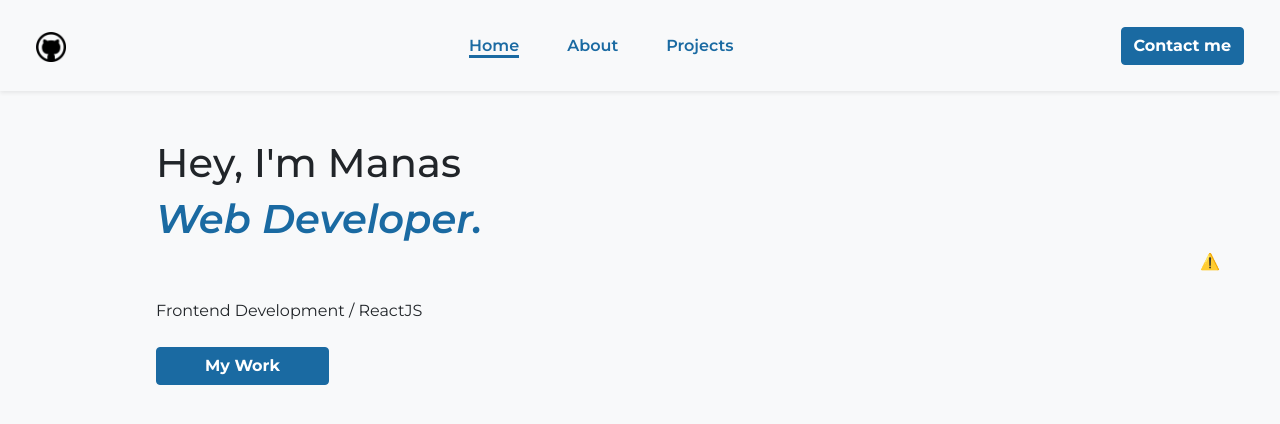
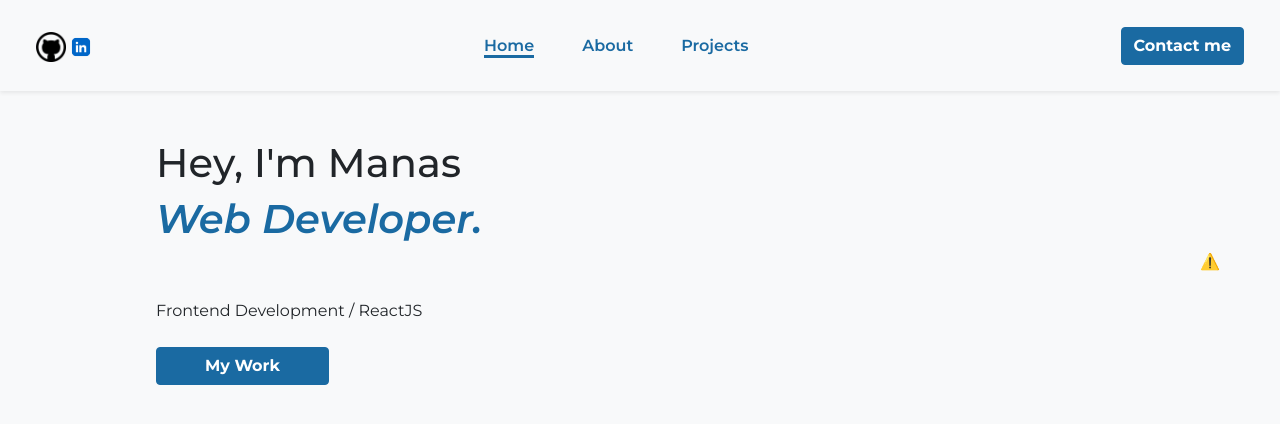
Before and after one commit to greyhound0/manas_portfolio_new, a React (Create React App) app: page / in a window 1280 px wide. Shown: the top 424 px of the page. Built offline with nearby package versions, Linux system fonts and the light colour scheme; no server answers.

Commit message:
linkedIn added

```diff
--- a/src/components/Navbar.js
+++ b/src/components/Navbar.js
@@ -1,9 +1,13 @@
 import React from "react";
 import { NavLink } from "react-router-dom";
 import logo from "../assets/logo.png";
+import logo2 from "../assets/logo2.png";
 const Navbar = () => {
   function NewTab() {
     window.open("https://github.com/greyhound0", "_blank");
+  }
+  function NewTab2() {
+    window.open("https://www.linkedin.com/in/manas-gupta-501313262/", "_blank");
   }
 
   return (
@@ -12,11 +16,22 @@ const Navbar = () => {
         <div className="navbar-brand mb-4 mb-md-0 mb-lg-0">
           <img
             src={logo}
+            style={{ cursor: "pointer" }}
             alt="logo"
             width="30"
             height="auto"
             className="d-inline-block align-text-top"
             onClick={() => NewTab()}
+          />
+
+          <img
+            src={logo2}
+            style={{ cursor: "pointer" }}
+            alt="logo"
+            width="30"
+            height="auto"
+            className="d-inline-block align-text-top"
+            onClick={() => NewTab2()}
           />
         </div>
 
```
Also changed, not shown: src/assets/logo2.png (added).
